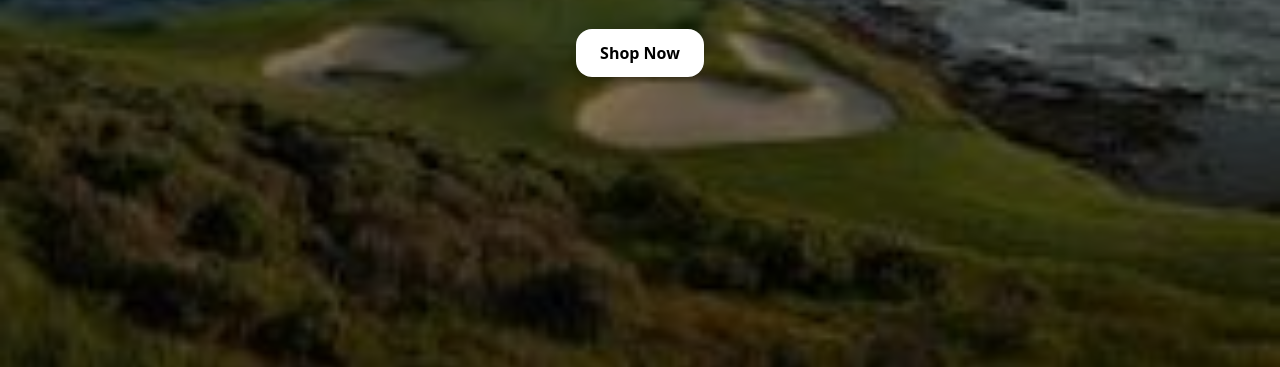
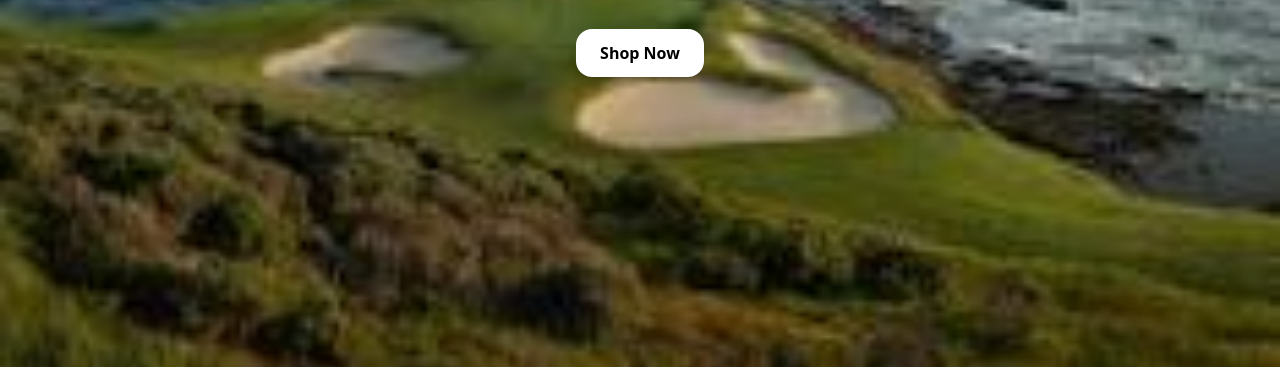
Before and after one commit to 19thFitApparel/19thFitApparel.github.io, a plain HTML site: page index.html in a window 1280 px wide. Shown: the part 433-800 px from the top of the page. Drawn offline with nearby package versions, Linux system fonts and the light colour scheme.

Commit message:
Update index.html

```diff
--- a/index.html
+++ b/index.html
@@ -10,8 +10,11 @@
   <div
     class="relative w-full h-screen bg-cover bg-center"
     style="background-image: url('19thassets/pebble.jpg');"
+    role="img"
+    aria-label="Golf course with pebble backdrop"
   >
-    <div class="absolute inset-0 bg-black bg-opacity-50"></div>
+    <!-- Lightened overlay -->
+    <div class="absolute inset-0 bg-black bg-opacity-20"></div>
 
     <div class="relative z-10 flex flex-col items-center justify-center h-full text-white text-center px-4">
       <h1 class="text-5xl md:text-6xl font-bold drop-shadow-lg">
```
